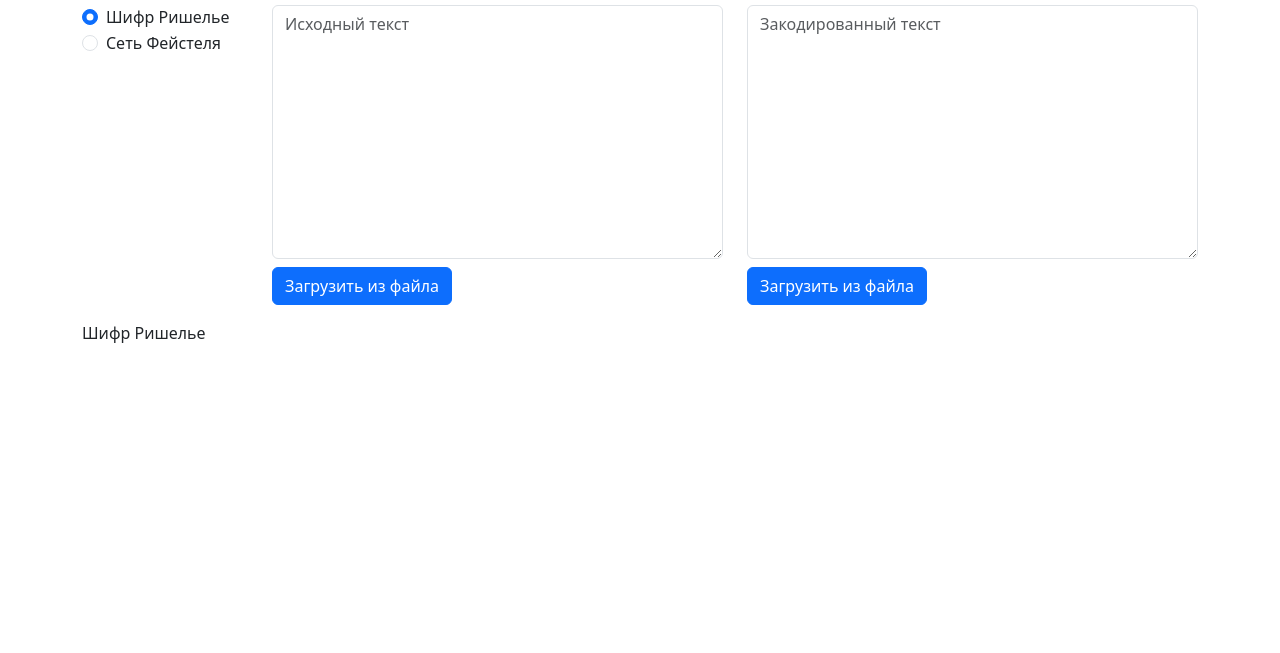
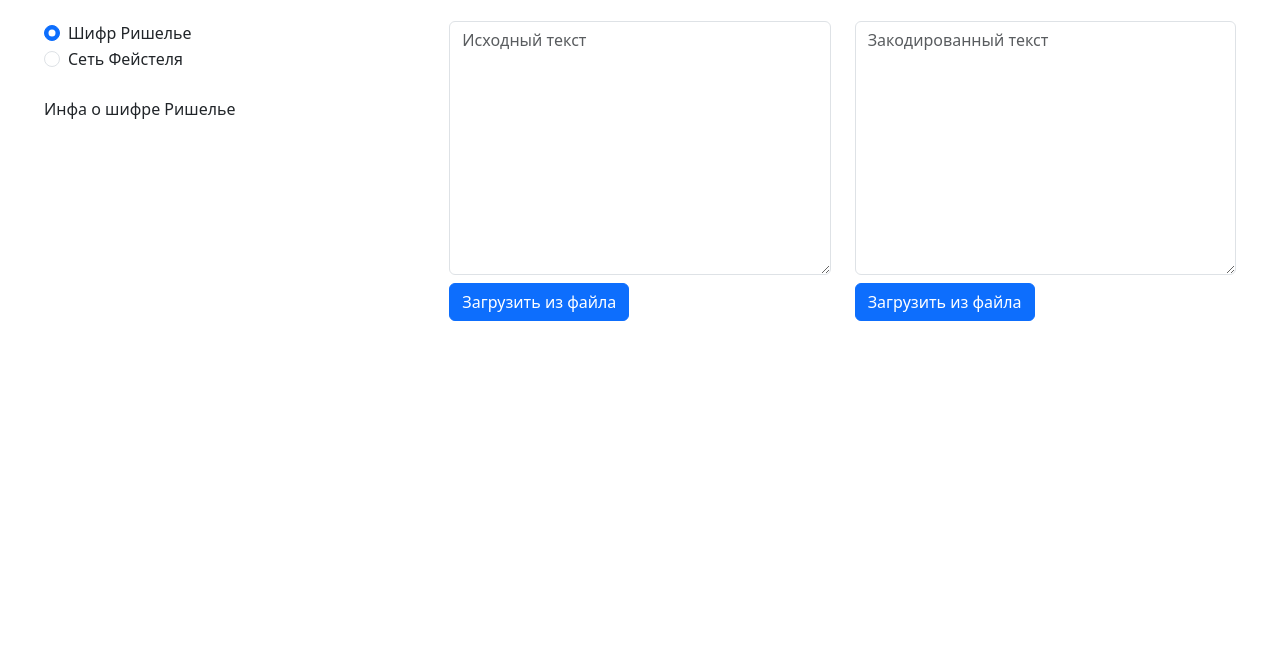
Before and after one commit to Scorpi-ON/Richelieu-Feistel-cipher, a website built with Vite: page index.html in a window 1280 px wide. Shown: the part 147-800 px from the top of the page. Built offline with nearby package versions, Linux system fonts and the light colour scheme.

Commit message:
Изменил макет интерфейса

```diff
--- a/index.html
+++ b/index.html
@@ -8,35 +8,37 @@
 </head>
 <body>
 <h1>Лабораторная работа по БПиД №2<br>вариант 7</h1>
-<div class="container">
+<div class="container-fluid">
     <form name="cipherForm" class="row ">
-        <div class="col-2">
+        <div class="col-4">
             <div class="form-check">
-                <input class="form-check-input" type="radio" name="flexRadioDefault" id="flexRadioDefault1" checked>
-                <label class="form-check-label" for="flexRadioDefault1">Шифр Ришелье</label>
+                <input class="form-check-input" type="radio" name="cipherMethodRadio" id="cipherMethodRadio_Richelieu" checked>
+                <label class="form-check-label" for="cipherMethodRadio_Richelieu">Шифр Ришелье</label>
             </div>
             <div class="form-check">
-                <input class="form-check-input" type="radio" name="flexRadioDefault" id="flexRadioDefault2">
-                <label class="form-check-label" for="flexRadioDefault2">Сеть Фейстеля</label>
+                <input class="form-check-input" type="radio" name="cipherMethodRadio" id="cipherMethodRadio_Feistel">
+                <label class="form-check-label" for="cipherMethodRadio_Feistel">Сеть Фейстеля</label>
+            </div>
+            <br>
+            <div id="richelieuInfo">
+                <p>Инфа о шифре Ришелье</p>
+            </div>
+            <div id="feistelInfo" class="d-none">
+                <p>Инфа о сети Фейстеля</p>
             </div>
         </div>
-        <div class="col-5">
+        <div class="col-4">
                 <textarea id="sourceText" name="sourceText" rows="10" class="form-control" type="text"
                           placeholder="Исходный текст"
                           multiple></textarea>
             <button class="btn btn-primary">Загрузить из файла</button>
         </div>
-        <div class="col-5">
+        <div class="col-4">
                 <textarea id="encryptedText" name="encryptedText" rows="10" class="form-control" type="text"
                           placeholder="Закодированный текст" multiple></textarea>
             <button class="btn btn-primary">Загрузить из файла</button>
         </div>
     </form>
-    <div class="row">
-        <p>
-            Шифр Ришелье
-        </p>
-    </div>
 </div>
 <script type="module" src="/src/index.ts"></script>
 </body>
--- a/src/styles.scss
+++ b/src/styles.scss
@@ -2,7 +2,7 @@
 
 
 body {
-  margin-top: 1em;
+  margin: 2em;
 };
 
 h1 {
@@ -10,10 +10,6 @@ h1 {
   text-align: center;
 };
 
-.row {
-  margin-bottom: 1em;
-}
-
 textarea {
   margin-bottom: 0.5em;
 }
```
